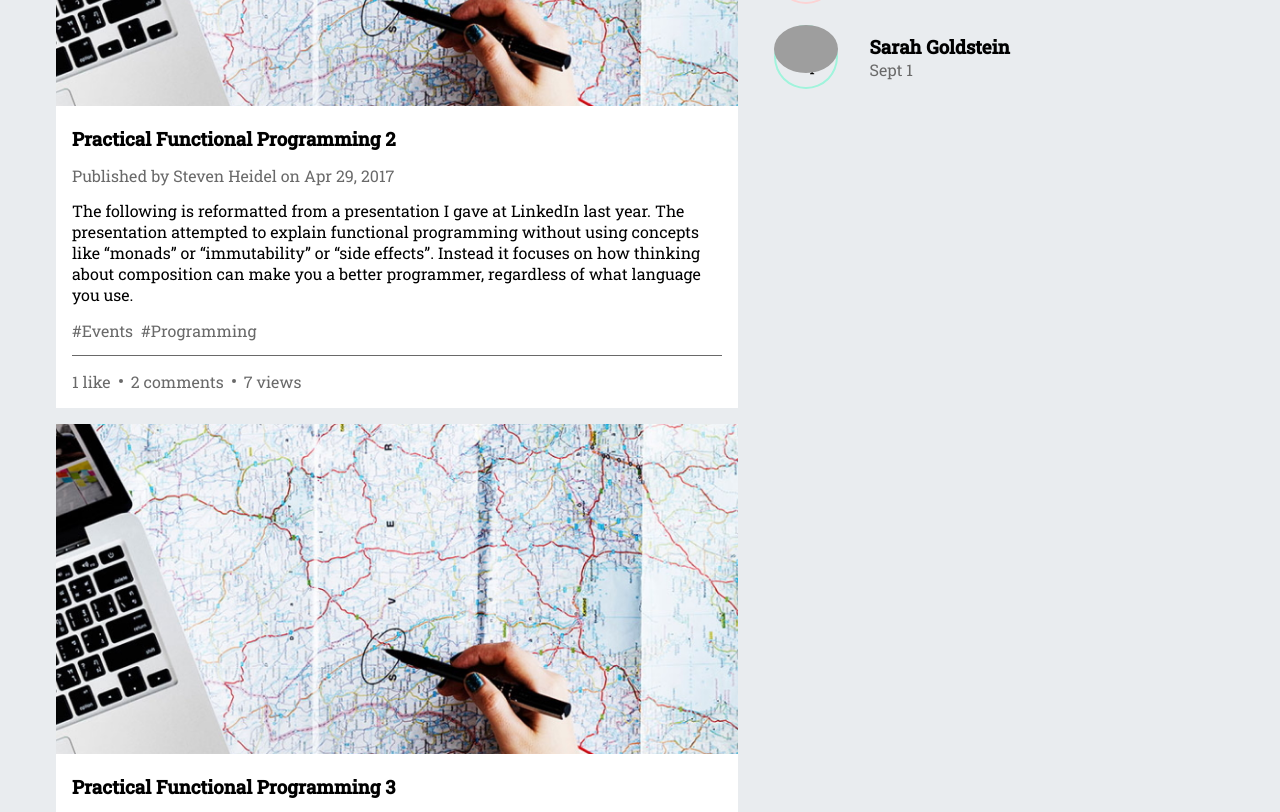
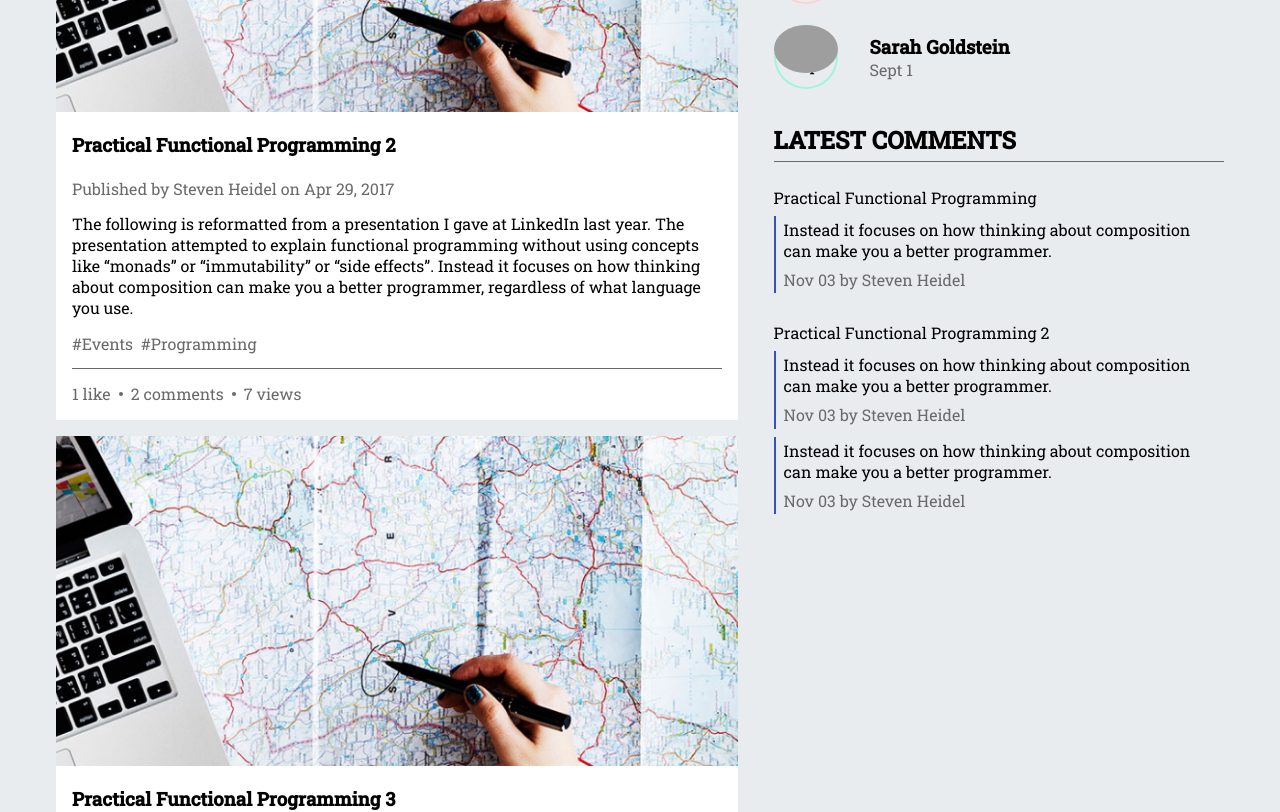
Before and after one commit to Christo-IV/reactjs-proovitoo, a React (Create React App) app: page / in a window 1280 px wide. Shown: the part 940-1752 px from the top of the page. Built offline with nearby package versions, Linux system fonts and the light colour scheme; grey boxes are pictures that could not be loaded.

Commit message:
Added latest comments section

```diff
--- /dev/null
+++ b/public/data/comments.json
@@ -0,0 +1,20 @@
+[
+  {
+    "postTitle": "Practical Functional Programming",
+    "comment": "Instead it focuses on how thinking about composition can make you a better programmer.",
+    "date": "11.03.2022",
+    "author": "Steven Heidel"
+  },
+  {
+    "postTitle": "Practical Functional Programming 2",
+    "comment": "Instead it focuses on how thinking about composition can make you a better programmer.",
+    "date": "11.03.2022",
+    "author": "Steven Heidel"
+  },
+  {
+    "postTitle": "Practical Functional Programming 2",
+    "comment": "Instead it focuses on how thinking about composition can make you a better programmer.",
+    "date": "11.03.2022",
+    "author": "Steven Heidel"
+  }
+]
--- a/src/App.css
+++ b/src/App.css
@@ -24,6 +24,10 @@
   gap: 1.3rem;
 }
 
+.post-title {
+  margin-bottom: 0.4rem;
+}
+
 @media only screen and (min-width: 800px) {
   .container {
     flex-direction: row;
--- a/src/App.js
+++ b/src/App.js
@@ -4,12 +4,15 @@ import Navbar from "./components/Navbar";
 import Post from "./components/Post";
 import Header from "./components/Header";
 import Snippet from "./components/Snippet";
+import LatestComment from "./components/LatestComment";
 
 const App = () => {
   const [posts, setPosts] = useState([]);
   const [events, setEvents] = useState([]);
   const [birthdays, setBirthdays] = useState([]);
   const [newcomers, setNewcomers] = useState([]);
+  const [latestComments, setLatestComments] = useState([]);
+  const [linkedLatestComments, setLinkedLatestComments] = useState([]);
 
   const getData = async (filename, stateSetter) => {
     const response = await fetch(`data/${filename}.json`, {
@@ -29,7 +32,20 @@ const App = () => {
     getData("events", setEvents);
     getData("birthdays", setBirthdays);
     getData("newcomers", setNewcomers);
+    getData("comments", setLatestComments);
   }, []);
+
+  // This is used to later group comments by post
+  const postsWithComments = {};
+  useEffect(() => {
+    latestComments.forEach((comment) => {
+      if (!Object.keys(postsWithComments).includes(comment.postTitle)) {
+        postsWithComments[comment.postTitle] = [];
+      }
+      postsWithComments[comment.postTitle].push(comment);
+    });
+    setLinkedLatestComments(postsWithComments);
+  }, [latestComments]);
 
   return (
     <div className="App">
@@ -59,6 +75,17 @@ const App = () => {
               <Snippet {...newcomer} key={newcomer.name + index} />
             ))}
           </div>
+          <div className="collection flex">
+            <Header title="LATEST COMMENTS" />
+            {Object.keys(linkedLatestComments).map((postTitle) => (
+              <div key={postTitle}>
+                <p className="post-title">{postTitle}</p>
+                {linkedLatestComments[postTitle].map((comment, index) => (
+                  <LatestComment {...comment} key={index} />
+                ))}
+              </div>
+            ))}
+          </div>
         </aside>
       </div>
     </div>
--- /dev/null
+++ b/src/components/LatestComment.css
@@ -0,0 +1,10 @@
+.latest-comment {
+  border-left: 2px solid var(--accent-color);
+  padding: 0.2rem 0.5rem;
+  margin: 0.5rem 0;
+}
+
+.postedOn {
+  margin-top: 0.5rem;
+  color: var(--faded-txt);
+}
--- /dev/null
+++ b/src/components/LatestComment.js
@@ -0,0 +1,14 @@
+import "./LatestComment.css";
+
+const LatestComment = ({ postTitle, comment, date, author }) => {
+  const commentDate = new Date(date).toDateString().split(" ");
+
+  return (
+    <div className="latest-comment">
+      <p className="comment">{comment}</p>
+      <p className="postedOn">{`${commentDate[1]} ${commentDate[2]} by ${author}`}</p>
+    </div>
+  );
+};
+
+export default LatestComment;
--- a/src/index.css
+++ b/src/index.css
@@ -4,6 +4,7 @@
   --primary-color: #3b5bdb;
   --secondary-color: #ffffff;
   --tertiary-color: #e9ecef;
+  --accent-color: #364fc7;
   --faded-txt: #696969;
   --snippet1: #a0f4dc;
   --snippet2: #fcd3d4;
```
